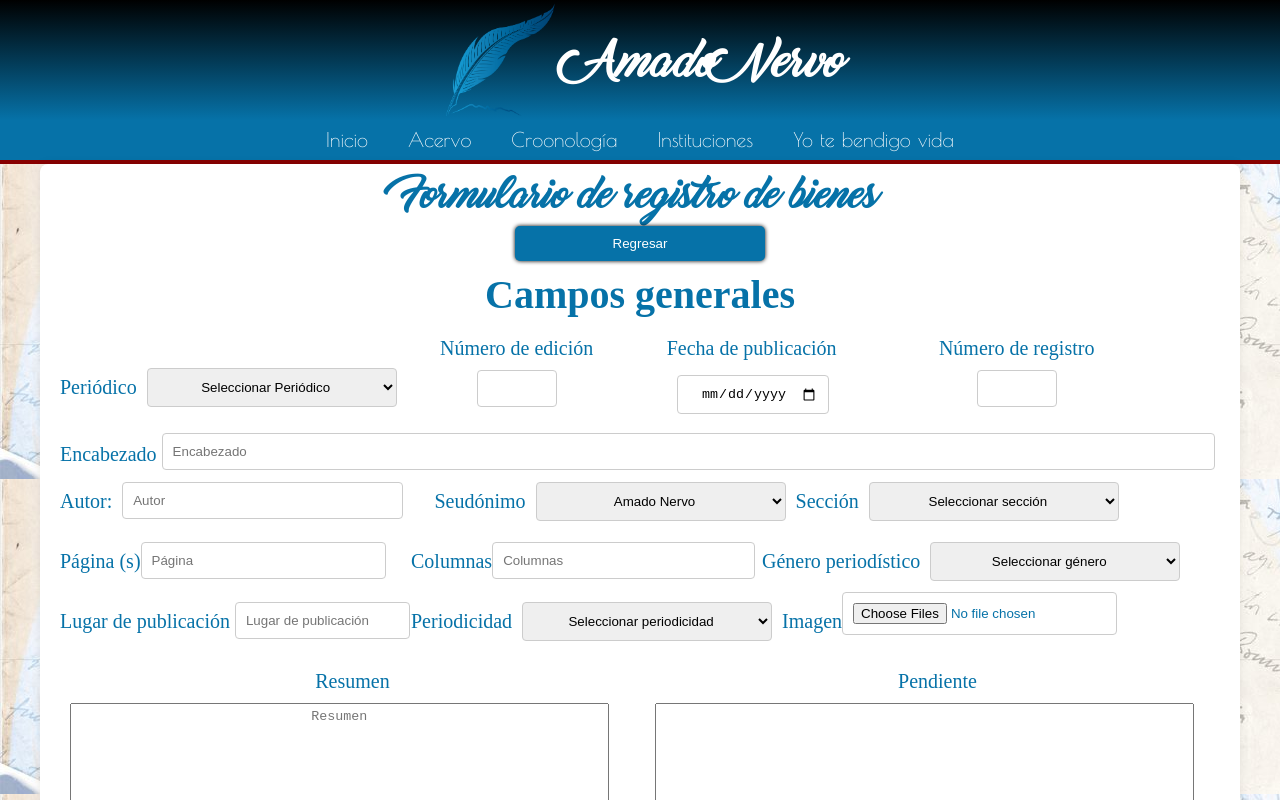
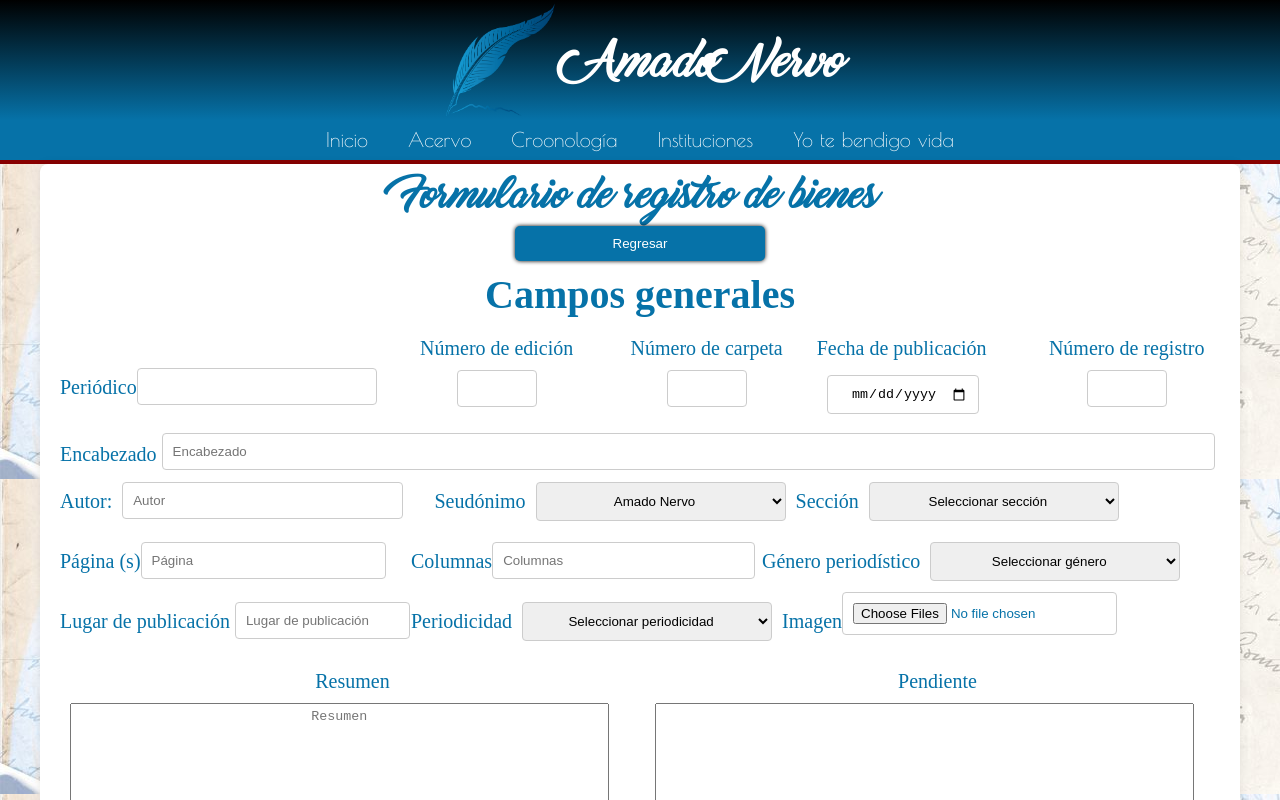
Before and after one commit to Robinlop64/client_nervo, a React (Create React App) app: page /registro/periodicos in a window 1280 px wide. Shown: the top 800 px of the page. Built offline with nearby package versions, Linux system fonts and the light colour scheme.

Commit message:
fotografia album fam upd

```diff
--- a/src/componentes/pages/formularios/RegPeriodicos.js
+++ b/src/componentes/pages/formularios/RegPeriodicos.js
@@ -184,6 +184,20 @@
 
                             <div className="form-group" id="nombrePeriodico">
                                 <label htmlFor="nombrePeriodico">Periódico</label>
+                                <input
+                                    type='text'
+                                    id="nombrePeriodicoSelect"
+                                    name="nombre_periodico"
+                                    value={formulario.nombre_periodico || ''}
+                                    onChange={cambiado}
+                                >
+
+
+
+                                </input>
+                      {/*
+
+
                                 <select
                                     id="nombrePeriodicoSelect"
                                     name="nombre_periodico"
@@ -212,6 +226,8 @@
                                 </select>
 
 
+                                */}
+
                             </div>
                             <div className="form-group" id="numeroEdicion">
                                 <label htmlFor="numeroEdicion">Número de edición</label>
@@ -220,6 +236,16 @@
                                     id="numeroEdicionInput"
                                     name="numero_edicion"
                                     value={formulario.numero_edicion}
+                                    onChange={cambiado}
+                                />
+                            </div>
+                            <div className="form-group" id="numeroEdicion">
+                                <label htmlFor="numeroEdicion">Número de carpeta</label>
+                                <input
+                                    type="number"
+                                    id="numeroEdicionInput"
+                                    name="numero_carpeta"
+                                    value={formulario.numero_carpeta}
                                     onChange={cambiado}
                                 />
                             </div>
@@ -551,6 +577,7 @@
                                     <option value="La Razón">La Razón </option>
                                     <option value="La Prensa">La Prensa</option>
                                     <option value="México Libre">México Libre</option>
+                                    <option value="Recortes de prensa">Recortes de prensa</option>
                                 </select>
                             </div>
 
--- a/src/index.css
+++ b/src/index.css
@@ -1294,6 +1294,10 @@
   min-width: 210px;
 
 }
+#nombrePeriodicoSelect{
+  max-width: 240px ;
+  min-width: 240px;
+}
 #numeroFotografia input{
   padding: 10px;
   box-sizing: border-box;
@@ -1490,8 +1494,8 @@
   flex-direction: column;
   align-items: center;
   justify-content: center;
-  margin-left: 50px;
-  margin-right: 50px;
+  margin-left: 10px;
+  margin-right: 10px;
   text-align: center;
 }
 #FechaPublicacionInput{
```
